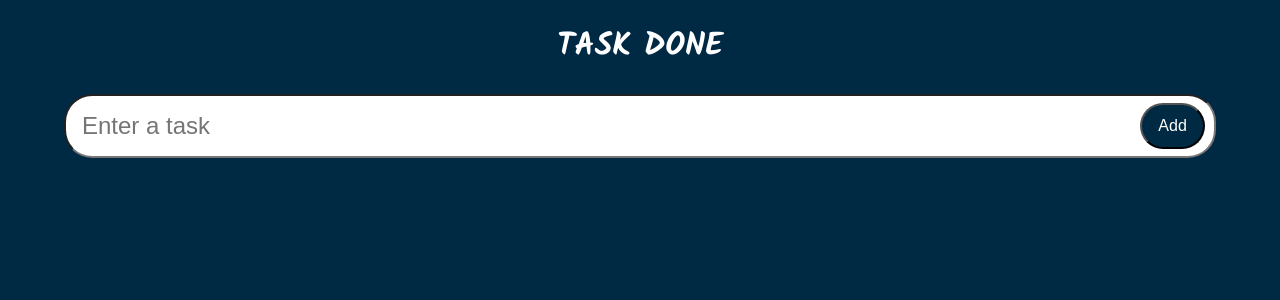
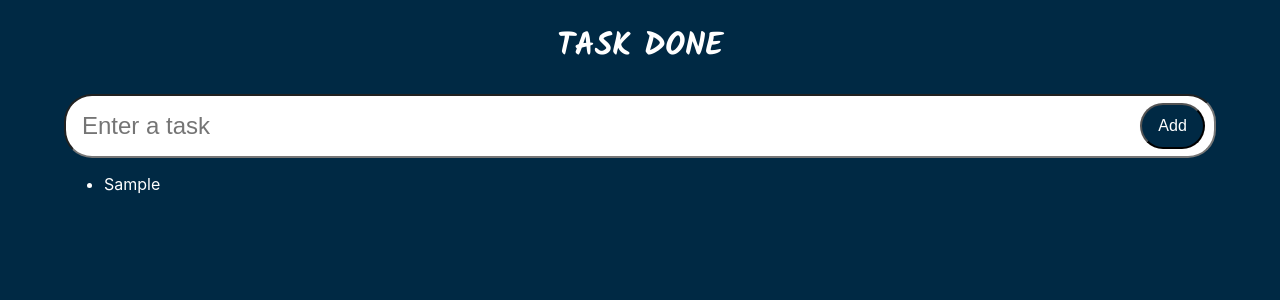
Before and after one commit to hajnikdev/taskdone, a React (Create React App) app: page / in a window 1280 px wide. Both pictures are taken after typing "Sample" into the empty fields and a click on the button "Add". Shown: the top 300 px of the page. Built offline with nearby package versions, Linux system fonts and the light colour scheme.

Commit message:
Created TodoList with simple todo items as li element. Created state and styles of TodoList.

```diff
--- a/src/App.tsx
+++ b/src/App.tsx
@@ -3,6 +3,7 @@
 
 // Reusable components
 import InputField from './components/InputField';
+import TodoList from './components/TodoList';
 
 // Models
 import { Todo } from './models/Todo';
@@ -26,6 +27,7 @@
 			</header>
 			<main className='taskdone'>
 				<InputField todo={todo} setTodo={setTodo} onAdd={AddHandler} />
+				<TodoList todos={todos} setTodos={setTodos}/>
 			</main>
 		</>
 	);
--- a/src/components/InputField.scss
+++ b/src/components/InputField.scss
@@ -3,7 +3,7 @@
 	display: flex;
 	position: relative;
 	align-items: center;
-	margin: auto;
+	margin: 0 auto 1rem;
 
 	&__box {
 		width: 100%;
--- /dev/null
+++ b/src/components/TodoList.scss
@@ -0,0 +1,5 @@
+ul.todos {
+	width: 90%;
+	display: flex;
+	margin: auto;
+}
--- /dev/null
+++ b/src/components/TodoList.tsx
@@ -0,0 +1,23 @@
+import React from 'react';
+
+// Reusable components
+import SingleTodo from './SingleTodo';
+
+// Models
+import { Todo } from '../models/Todo';
+
+// styles
+import './TodoList.scss';
+
+interface Props {
+	todos: Todo[];
+	setTodos: React.Dispatch<React.SetStateAction<Todo[]>>;
+}
+
+const TodoList: React.FC<Props> = ({ todos, setTodos }) => {
+	return <ul className='todos'> {todos.map((todo) => {
+		return <li key={todo.id}>{todo.todo}</li>
+	})} </ul>;
+};
+
+export default TodoList;
```
